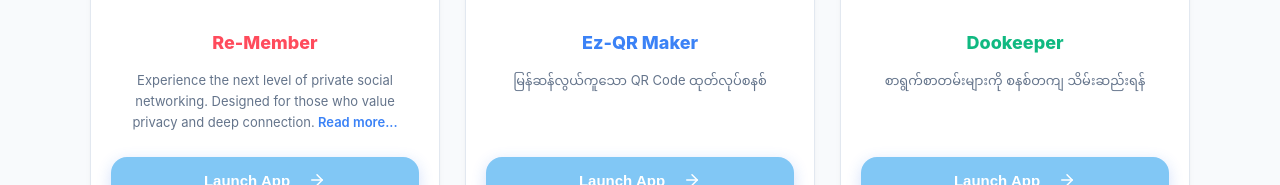
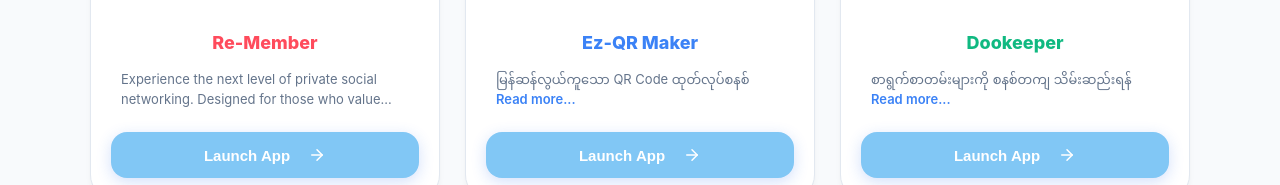
Before and after one commit to Minmaung0307/re-member, a React (Create React App) app: page / in a window 1280 px wide. Shown: the part 466-651 px from the top of the page. Built offline with nearby package versions, Linux system fonts and the light colour scheme.

Commit message:
updated 2nd UI desc

```diff
--- a/src/Portal.js
+++ b/src/Portal.js
@@ -449,7 +449,7 @@
           onClick={toggleDescription}
         >
           {data.desc || ""}
-          {!isExpanded && data.desc?.length > 50 && (
+          {!isExpanded && data.desc?.length > 12 && (
             <span style={styles.readMoreText}> Read more...</span>
           )}
         </p>
@@ -790,14 +790,18 @@
   },
   cardDesc: {
     fontSize: "13px",
+    padding: "0 10px",
     color: "#64748b",
-    lineHeight: "1.6",
+    lineHeight: "1.5",
     marginBottom: "20px",
-    textAlign: "center",
+    // textAlign: "center",
     // 🌟 ဤနေရာတွင် Min Height ထည့်ခြင်းဖြင့် စာတိုတိုရှည်ရှည် နေရာလွတ်တူသွားပါမယ်
-    minHeight: "65px",
+    // 🌟 ၂ ကြောင်းစာ အမြင့်ကွက်တိဖြစ်အောင် 40px ပြောင်းလိုက်ပါ
+    // (တွက်ချက်ပုံ - 13px * 1.5 line-height * 2 lines = 39px)
+    minHeight: "40px",
+    height: "40px",
     display: "-webkit-box",
-    WebkitLineClamp: "3", // အများဆုံး ၃ ကြောင်းပဲ ပြမယ်
+    WebkitLineClamp: 2, // အများဆုံး 2 ကြောင်းပဲ ပြမယ်
     WebkitBoxOrient: "vertical",
     overflow: "hidden",
   },
@@ -821,12 +825,12 @@
   cardDescFull: {
     fontSize: "13px",
     color: "#64748b",
-    lineHeight: "1.6",
+    lineHeight: "1.5",
     marginBottom: "20px",
     // textAlign: "center",
     cursor: "pointer",
     whiteSpace: "pre-line",
-    padding: "0 15px", // 🌟 ပွင့်လာတဲ့အခါမှာလည်း ဘေးဘောင်နဲ့ မကပ်အောင် ၁၅ px စီ ခွာမယ်
+    padding: "0 10px", // 🌟 ပွင့်လာတဲ့အခါမှာလည်း ဘေးဘောင်နဲ့ မကပ်အောင် 10 px စီ ခွာမယ်
     transition: "all 0.3s ease",
   },
 
```
